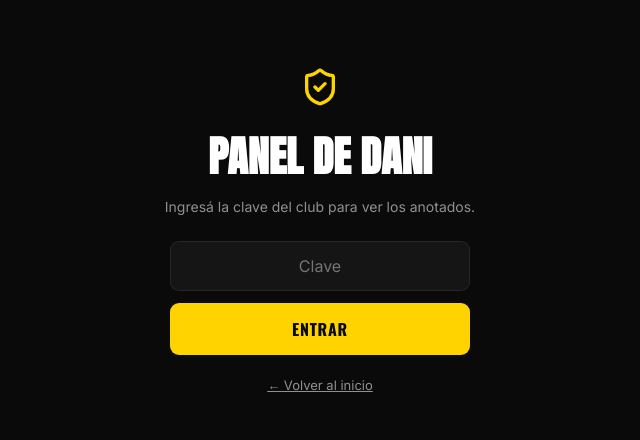
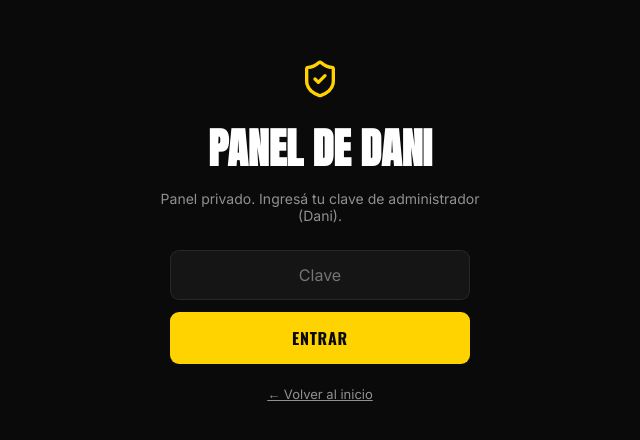
Before and after one commit to ramirogallippi-glitch/trinquetemaldonado, a Next.js app: page /panel in a window 1280 px wide. Shown: the part 170-610 px from the top of the page, without its empty margins (320-960 px from the left). Built offline with nearby package versions, Linux system fonts and the light colour scheme.

Commit message:
Panel privado solo para Dani: clave propia (dani2026), no la del club
El panel usaba la misma clave que el muro de desafios (trinquete2026),
asi cualquier jugador podia entrar. Ahora pide la clave de admin de Dani
y se invalida la sesion vieja (nueva key de localStorage).

```diff
--- a/app/panel/page.tsx
+++ b/app/panel/page.tsx
@@ -23,8 +23,8 @@ const inter  = "'Inter', sans-serif"
 const SHEET_URL = "https://script.google.com/macros/s/AKfycbyj8eaiibJGXDL2PrnRtpFXpXf8iaoFvJVSyT2SWRIqamETclFhMTNu-0OkXqW8I3qbOg/exec"
 // Agenda de la cancha (turnos ocupados)
 const RESERVAS_URL = "https://script.google.com/macros/s/AKfycbwQ4-dYzUabsSYN5Xx3gnqeM00tKwYye3D2sk3_ipEAgoabR3JyJ0rIQXZ6QmDIB44d/exec"
-// Clave para que solo entre Dani / el club
-const CLAVE = "trinquete2026"
+// Clave del PANEL: solo Dani (distinta de la del club, que es la del muro de desafíos)
+const CLAVE = "dani2026"
 
 const ORDEN_CAT = ["Primera", "Segunda", "Tercera", "Cuarta"]
 const ORDEN_TURNO = ["17:30 - 19:00", "19:00 - 20:30", "20:30 - 22:00"]
@@ -107,11 +107,11 @@ export default function PanelPage() {
   const [claveInput, setClaveInput] = useState("")
   const [claveError, setClaveError] = useState(false)
   useEffect(() => {
-    if (typeof window !== "undefined" && localStorage.getItem("trinquete_panel_ok") === "1") setUnlocked(true)
+    if (typeof window !== "undefined" && localStorage.getItem("trinquete_panel_dani") === "1") setUnlocked(true)
   }, [])
   const entrar = () => {
     if (claveInput.trim().toLowerCase() === CLAVE.toLowerCase()) {
-      localStorage.setItem("trinquete_panel_ok", "1"); setUnlocked(true); setClaveError(false)
+      localStorage.setItem("trinquete_panel_dani", "1"); setUnlocked(true); setClaveError(false)
     } else setClaveError(true)
   }
 
@@ -360,7 +360,7 @@ export default function PanelPage() {
       <main style={{ background: C.negro, minHeight: "100vh", color: C.blanco, display: "flex", flexDirection: "column", alignItems: "center", justifyContent: "center", padding: 24 }}>
         <ShieldCheck size={40} color={C.amarillo} style={{ marginBottom: 18 }} />
         <h1 style={{ fontFamily: anton, fontSize: "clamp(26px, 8vw, 42px)", textTransform: "uppercase", marginBottom: 10, textAlign: "center" }}>Panel de Dani</h1>
-        <p style={{ fontFamily: inter, fontSize: 14, color: C.gris, marginBottom: 26, textAlign: "center", maxWidth: 320 }}>Ingresá la clave del club para ver los anotados.</p>
+        <p style={{ fontFamily: inter, fontSize: 14, color: C.gris, marginBottom: 26, textAlign: "center", maxWidth: 320 }}>Panel privado. Ingresá tu clave de administrador (Dani).</p>
         <input type="password" value={claveInput}
           onChange={e => { setClaveInput(e.target.value); setClaveError(false) }}
           onKeyDown={e => { if (e.key === "Enter") entrar() }}
```
